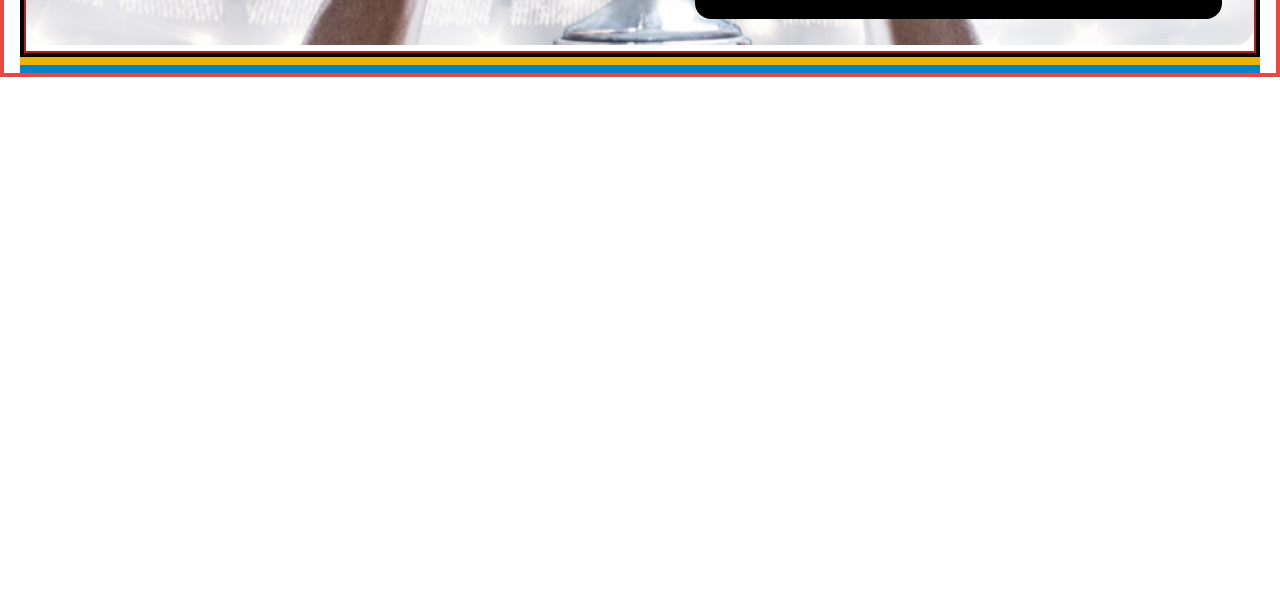
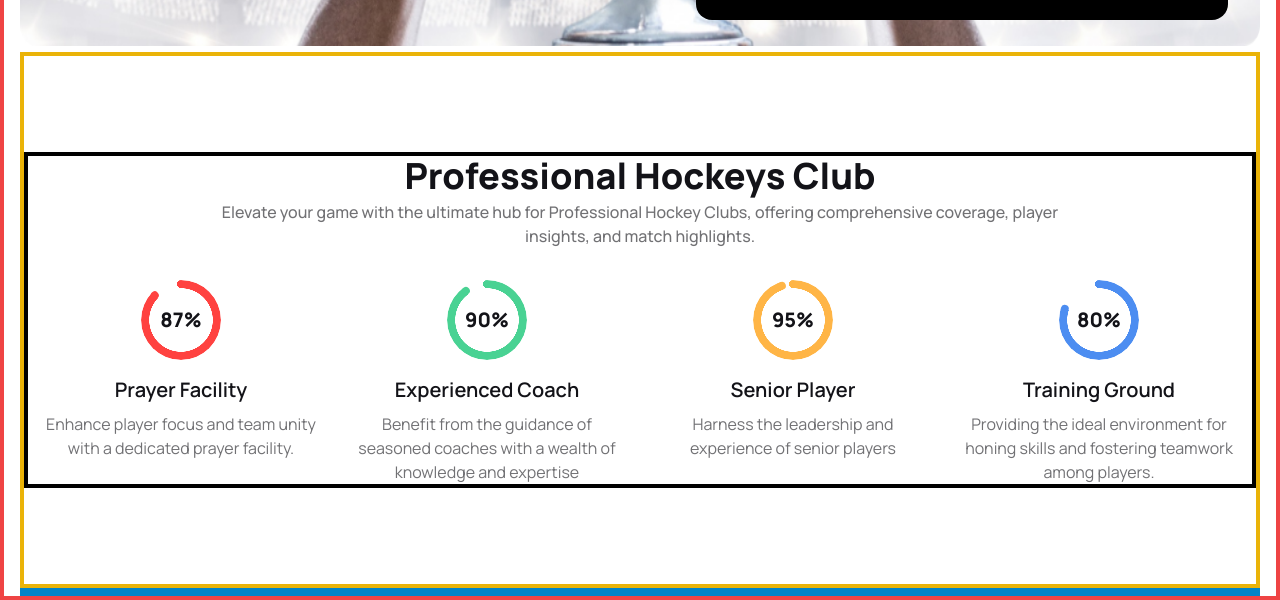
Before and after one commit to Humayun1318/B9A3-Hockeys, a plain HTML site: page index.html in a window 1280 px wide. Shown: the part 809-1409 px from the top of the page. Before the commit the page ends 886 px from the top, so only its background shows below. Drawn offline with nearby package versions, Linux system fonts and the light colour scheme.

Commit message:
professional section done

```diff
--- a/index.html
+++ b/index.html
@@ -10,15 +10,16 @@
     <!-- DaisyUI an tailwind -->
     <link href="https://cdn.jsdelivr.net/npm/daisyui@4.7.2/dist/full.min.css" rel="stylesheet" type="text/css" />
     <script src="https://cdn.tailwindcss.com"></script>
-
-
+    <!-- Font Awesome CDN -->
+    <script src="https://kit.fontawesome.com/0c05f102e0.js" crossorigin="anonymous"></script>
 </head>
 
+<!-- body -->
 <body class="px-4 border-4 border-red-500">
     <!-- This is heading Structure -->
-    <header class="container mx-auto  border-4 border-black">
+    <header class="container mx-auto">
         <!-- Navbar -->
-        <div class="navbar ">
+        <div class="navbar">
             <div class="navbar-start">
                 <div class="dropdown">
                     <div tabindex="0" role="button" class="btn btn-ghost pl-0 pr-2 lg:hidden">
@@ -28,8 +29,8 @@
                                 d="M4 6h16M4 12h8m-8 6h16" />
                         </svg>
                     </div>
-                    <ul tabindex="0"
-                        class="menu menu-sm dropdown-content mt-3 z-[1] p-2 shadow bg-base-100 rounded-box w-52 text-[#424247] text-base">
+                    <ul tabindex="0" class="menu menu-sm dropdown-content mt-3 z-[1] p-2 shadow bg-base-100 rounded-box
+                        w-52 text-[#424247] text-base">
                         <li><a>Home</a></li>
                         <li><a>About</a></li>
                         <li><a>Pages</a></li>
@@ -37,7 +38,7 @@
                         <li><a>Blog</a></li>
                     </ul>
                 </div>
-                <a class="btn btn-ghost pl-0 text-2xl lg:text-4xl text-[#131318] font-extrabold">Hockey<span
+                <a class="btn btn-ghost pl-0 text-2xl lg:text-4xl text-[#131318] font-extrabold ">Hockey<span
                         class="text-[#FF4240]">’</span>s</a>
             </div>
             <div class="navbar-center hidden lg:flex">
@@ -50,13 +51,13 @@
                 </ul>
             </div>
             <div class="navbar-end">
+                <i class="fas fa-search text-xl w-6 mr-4 hidden md:block"></i>
                 <button class="custom-btn text-lg lg:text-xl">Get Ticket</button>
             </div>
         </div>
 
         <!-- banner structure Using carousel -->
-
-        <section class="mt-12 border-2 border-red-700 md:relative lg:relative">
+        <section class="mt-12 md:relative lg:relative">
             <div class="carousel w-full mb-4 md:mb-0 lg:mb-0">
                 <div id="slide1" class="carousel-item relative w-full">
                     <img src="./Images/1.png" class="w-full" />
@@ -93,10 +94,100 @@
                     mark on the field.</p>
             </div>
         </section>
+    </header>
 
+    <!-- main -->
+    <main class="border-4 border-yellow-500">
+        <!-- Professional Hockeys Club -->
+        <section class="container mx-auto mt-10 md:mt-24 mb-10 md:mb-24
+        border-4 border-black">
+            <div class="text-center mx-auto
+            w-full md:w-[70%]">
+                <h2 class=" text-[#131318]
+                font-extrabold text-xl
+                md:text-4xl mb-1
+                ">Professional Hockeys Club</h2>
+                <p class=" text-[#13131899]
+                font-medium text-sm md:text-base
+                mb-6 md:mb-8
+                ">Elevate your game with the ultimate
+                    hub for Professional Hockey Clubs,
+                    offering comprehensive
+                    coverage, player insights,
+                    and match highlights.</p>
+            </div>
+            <div class="px-8 md:px-4 mt-6 md:mt-8 grid grid-cols-1 md:grid-cols-2 lg:grid-cols-4 gap-6 md:gap-8">
+                <div class="text-center">
+                    <div class="radial-progress
+                    font-extrabold text-xl
+                    text-[#FF4240]
+                    " style="--value:87;" role="progressbar"><span class="
+                      text-[#131318]
+                      ">
+                            87%</span>
+                    </div>
+                    <h6 class="mt-4 mb-2 font-semibold
+                      text-xl text-[#131318]
+                      ">Prayer Facility</h6>
+                    <p class="text-base
+                      text-[#13131899]
+                      ">Enhance player focus and team
+                        unity with a dedicated prayer
+                        facility.</p>
+                </div>
+                <div class="text-center">
+                    <div class="radial-progress
+                    font-extrabold text-xl
+                    text-[#49D293]
+                    " style="--value:90;" role="progressbar"><span class="
+                      text-[#131318]
+                      ">
+                            90%</span>
+                    </div>
+                    <h6 class="mt-4 mb-2 font-semibold
+                      text-xl text-[#131318]
+                      ">Experienced Coach</h6>
+                    <p class="text-base
+                      text-[#13131899]
+                      ">Benefit from the guidance of seasoned coaches with a wealth of knowledge and expertise</p>
+                </div>
+                <div class="text-center">
+                    <div class="radial-progress
+                    font-extrabold text-xl
+                    text-[#FFB546]
+                    " style="--value:95;" role="progressbar"><span class="
+                      text-[#131318]
+                      ">
+                            95%</span>
+                    </div>
+                    <h6 class="mt-4 mb-2 font-semibold
+                      text-xl text-[#131318]
+                      ">Senior Player</h6>
+                    <p class="text-base
+                      text-[#13131899]
+                      ">Harness the leadership and experience of senior players</p>
+                </div>
+                <div class="text-center">
+                    <div class="radial-progress
+                    font-extrabold text-xl
+                    text-[#4C8DF1]
+                    " style="--value:80;" role="progressbar"><span class="
+                      text-[#131318]
+                      ">
+                            80%</span>
+                    </div>
+                    <h6 class="mt-4 mb-2 font-semibold
+                      text-xl text-[#131318]
+                      ">Training Ground</h6>
+                    <p class="text-base
+                      text-[#13131899]
+                      ">Providing the ideal environment for honing skills and fostering teamwork among players.</p>
+                </div>
 
-    </header>
-    <main class="border-4 border-yellow-500">
+            </div>
+
+        </section>
+
 
 
 
```
